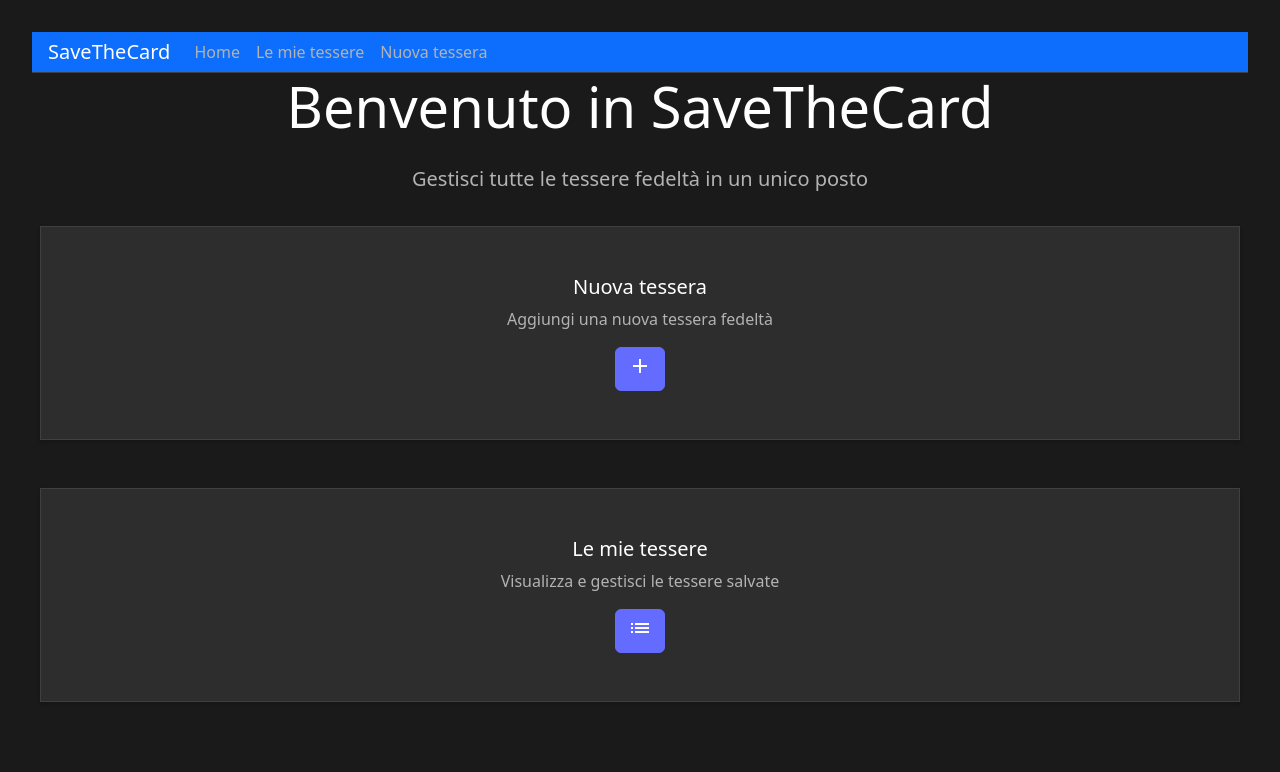
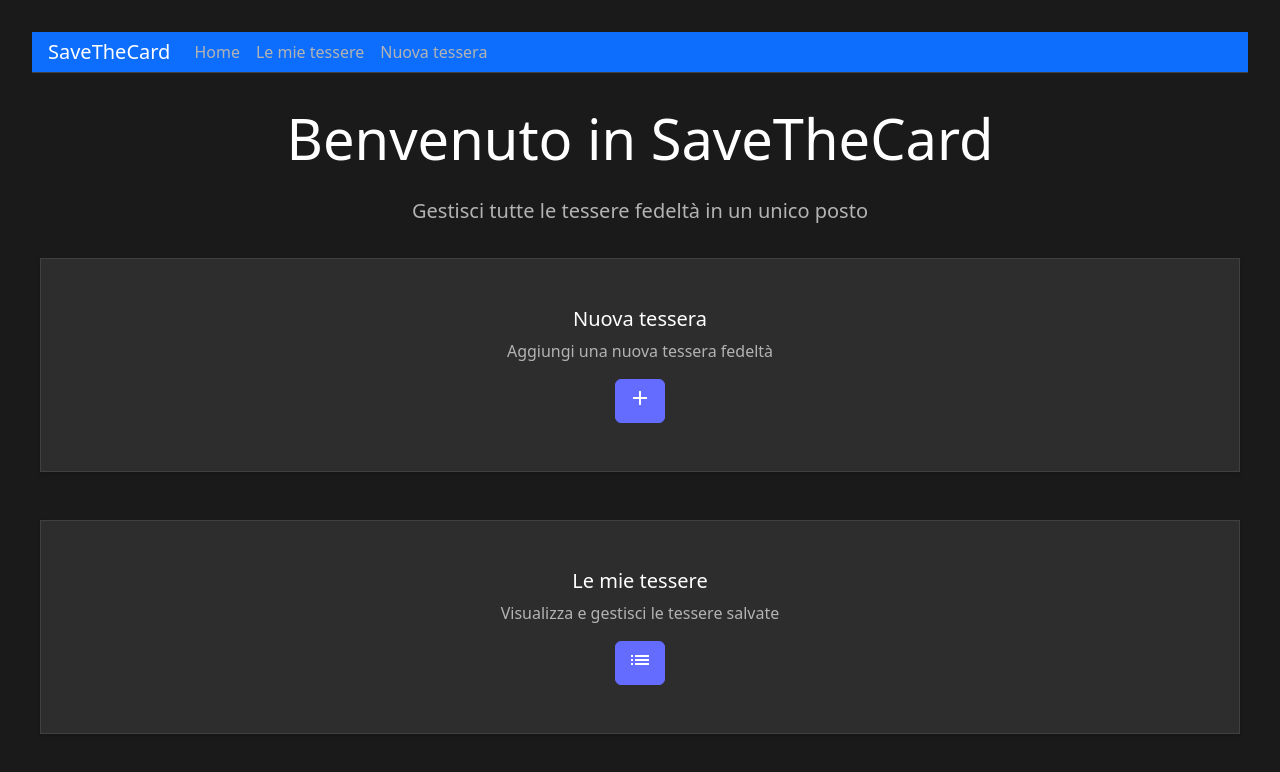
Before and after one commit to savez/saveTheCard, a Vue app: page / in a window 1280 px wide. Shown: the top 772 px of the page. Built offline with nearby package versions, Linux system fonts and the light colour scheme.

Commit message:
veriuson 0.1.2

```diff
--- a/src/style.css
+++ b/src/style.css
@@ -559,6 +559,7 @@ main {
   width: 100% !important;
   max-width: none !important;
   padding: 0 !important;
+  margin-top: 2rem !important;
 }
 
 /* Card grid adjustments */
```
